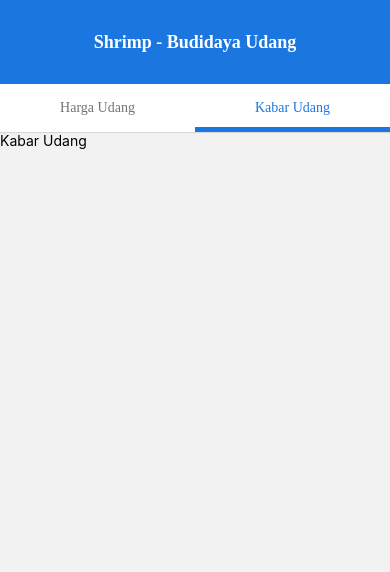
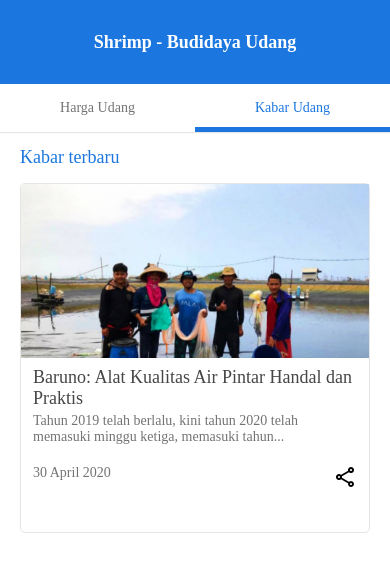
Before and after one commit to asherginting/shrimp-app, a React Native app: screen /News in a window 390 px wide. Shown: the top 572 px of the page. Built offline with nearby package versions, Linux system fonts and the light colour scheme; what native-base would draw is missing.

Commit message:
feat: add screen kabar udang

```diff
--- a/src/screens/News.tsx
+++ b/src/screens/News.tsx
@@ -1,16 +1,106 @@
 import React from 'react';
-import {Text, View, SafeAreaView} from 'react-native';
+import {
+  Text,
+  View,
+  SafeAreaView,
+  StyleSheet,
+  Image,
+  TouchableOpacity,
+} from 'react-native';
+import Colors from '../utils/colors';
 
 const News = () => {
   return (
-    <SafeAreaView>
+    <SafeAreaView style={styles.bg}>
       <SafeAreaView>
-      <View>
-        <Text>Kabar Udang</Text>
-      </View>
-    </SafeAreaView>
+        <View style={styles.viewTitle}>
+          <Text style={styles.txtTitle}>Kabar terbaru</Text>
+        </View>
+        <View style={styles.viewCard}>
+          <Image
+            source={require('../assets/images/testImage.png')}
+            style={styles.imgHeader}
+          />
+          <View style={styles.viewContent}>
+            <Text style={styles.txtContent}>
+              Baruno: Alat Kualitas Air Pintar Handal dan Praktis
+            </Text>
+            <Text style={styles.txtDesc}>
+              Tahun 2019 telah berlalu, kini tahun 2020 telah memasuki minggu
+              ketiga, memasuki tahun...
+            </Text>
+            <View style={styles.viewBottom}>
+              <Text style={styles.txtDate}>30 April 2020</Text>
+              <TouchableOpacity>
+                <Image
+                  source={require('../assets/images/share.png')}
+                  style={styles.iconShare}
+                />
+              </TouchableOpacity>
+            </View>
+          </View>
+        </View>
+      </SafeAreaView>
     </SafeAreaView>
   );
 };
 
 export default News;
+
+const styles = StyleSheet.create({
+  bg: {
+    flex: 1,
+    backgroundColor: Colors.white,
+  },
+  viewTitle: {
+    marginHorizontal: 20,
+    marginTop: 15,
+  },
+  txtTitle: {
+    fontSize: 18,
+    fontFamily: 'Lato-Bold',
+    color: Colors.blue,
+  },
+  viewCard: {
+    borderWidth: 1,
+    height: 350,
+    marginHorizontal: 20,
+    marginTop: 15,
+    borderColor: Colors.softGray,
+    borderRadius: 5,
+  },
+  imgHeader: {
+    height: '50%',
+    width: '100%',
+  },
+  txtContent: {
+    fontSize: 18,
+    fontFamily: 'Lato-Black',
+    color: Colors.hardGray,
+  },
+  viewContent: {
+    marginHorizontal: 12,
+    marginTop: 9,
+  },
+  txtDesc: {
+    fontSize: 14,
+    fontFamily: 'Lato-Regular',
+    color: Colors.gray,
+    marginTop: 4,
+  },
+  viewBottom: {
+    flexDirection: 'row',
+    justifyContent: 'space-between',
+    marginTop: 20,
+  },
+  txtDate: {
+    fontSize: 14,
+    fontFamily: 'Lato-Regular',
+    color: Colors.gray,
+  },
+  iconShare: {
+    height: 24,
+    width: 24,
+    tintColor: Colors.black,
+  },
+});
--- a/src/utils/colors.tsx
+++ b/src/utils/colors.tsx
@@ -5,6 +5,7 @@ const Colors = {
   black: '#000',
   gray: '#737373',
   softGray: '#E5E5E5',
+  hardGray: '#454646',
   lightBlue: '#859ED1',
 };
 
```
Also changed, not shown: src/assets/images/testImage.png (added), 3 other files (tests, documents, lock files or other folders).
